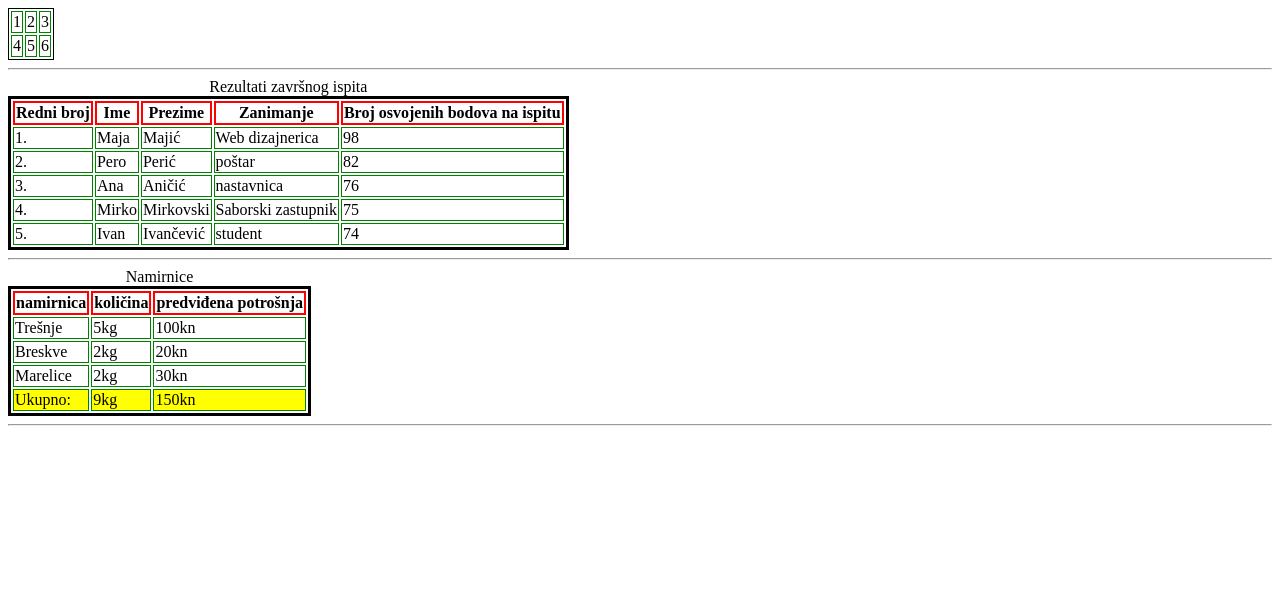
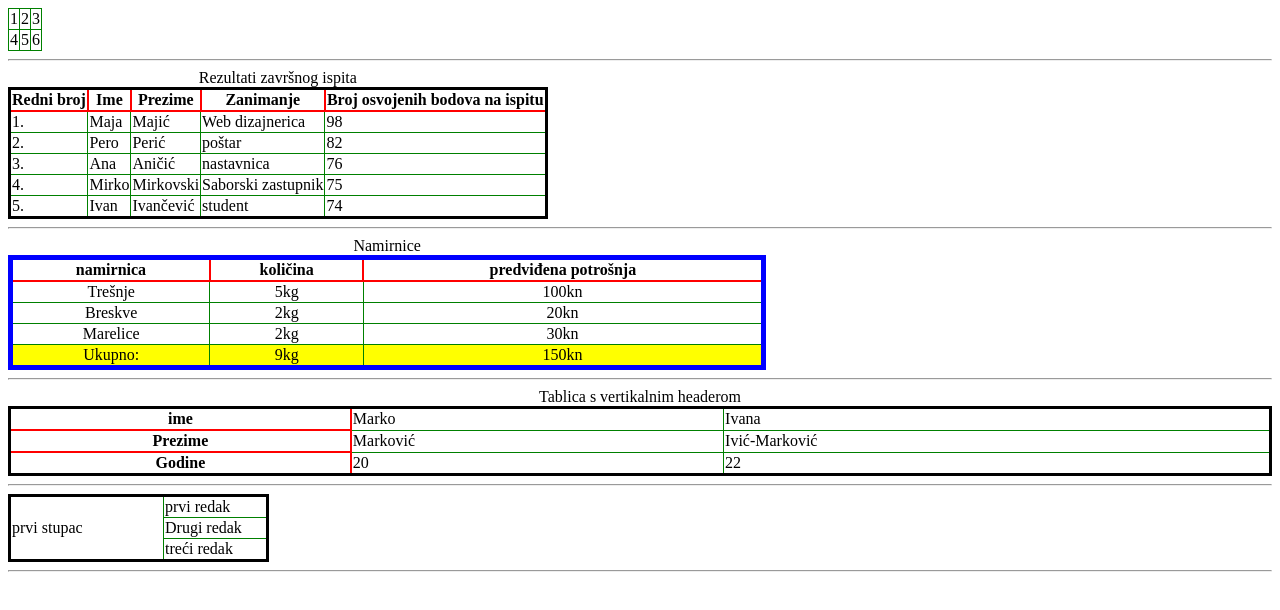
Before and after one commit to Meling1/algebra.tablice, a plain HTML site: page index.html in a window 1280 px wide. Drawn offline with Linux system fonts and the light colour scheme.

Commit message:
implementirana peta tablica

```diff
--- a/index.html
+++ b/index.html
@@ -1,13 +1,22 @@
 <!DOCTYPE html>
 <html lang="en">
   <head>
-    <meta charset="UTF-8">
-    <meta name="viewport" content="width=device-width, initial-scale=1.0">
+    <meta charset="UTF-8" />
+    <meta name="viewport" content="width=device-width, initial-scale=1.0" />
     <title>Tablice</title>
   </head>
-<style> table {border: 3px solid black;}
- th {border: 2px solid red}
- td {border: 1px solid green} </style>
+  <style>
+    table {
+      border: 3px solid black;
+      border-collapse: collapse;
+    }
+    th {
+      border: 2px solid red;
+    }
+    td {
+      border: 1px solid green;
+    }
+  </style>
   <body>
     <table style="border: 1px solid black">
       <tr>
@@ -21,9 +30,11 @@
         <td>6</td>
       </tr>
     </table>
-    <hr>
+    <hr />
     <table>
-        <caption>Rezultati završnog ispita</caption>
+      <caption>
+        Rezultati završnog ispita
+      </caption>
       <tr>
         <th>Redni broj</th>
         <th>Ime</th>
@@ -67,10 +78,12 @@
         <td>74</td>
       </tr>
     </table>
-    <hr>
+    <hr />
 
-    <table>
-        <caption>Namirnice</caption>
+    <table style="border: 5px solid blue; width: 60%; text-align: center">
+      <caption>
+        Namirnice
+      </caption>
       <thead>
         <tr>
           <th>namirnica</th>
@@ -96,7 +109,7 @@
           <td>30kn</td>
         </tr>
       </tbody>
-            <tfoot style="background-color: yellow;">
+      <tfoot style="background-color: yellow">
         <tr>
           <td>Ukupno:</td>
           <td>9kg</td>
@@ -104,6 +117,42 @@
         </tr>
       </tfoot>
     </table>
-    <hr>
+    <hr />
+
+    <table style="width: 100%">
+      <caption>
+        Tablica s vertikalnim headerom
+      </caption>
+      <tr>
+        <th>ime</th>
+        <td>Marko</td>
+        <td>Ivana</td>
+      </tr>
+      <tr>
+        <th>Prezime</th>
+        <td>Marković</td>
+        <td>Ivić-Marković</td>
+      </tr>
+      <tr>
+        <th>Godine</th>
+        <td>20</td>
+        <td>22</td>
+      </tr>
+    </table>
+    <hr />
+
+    <table>
+      <tr>
+        <td rowspan="3" style="width: 150px">prvi stupac</td>
+        <td width="100">prvi redak</td>
+      </tr>
+      <tr>
+        <td>Drugi redak</td>
+      </tr>
+      <tr>
+        <td>treći redak</td>
+      </tr>
+    </table>
+    <hr />
   </body>
 </html>
```
Lines whose indentation alone changed are shown as unchanged.
